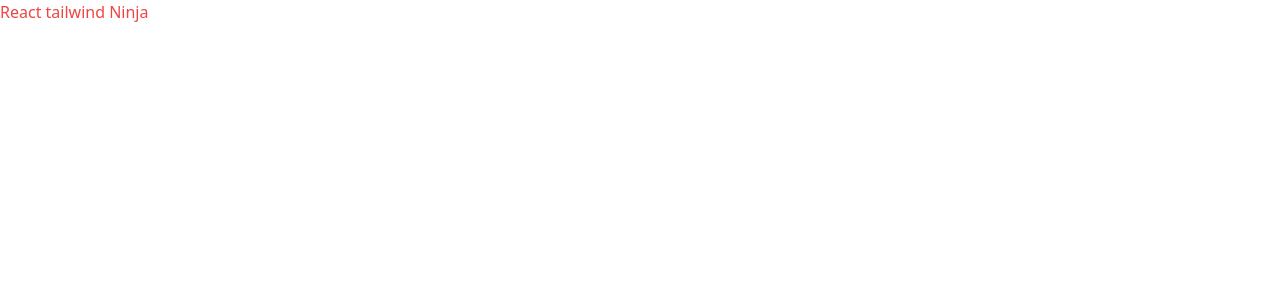
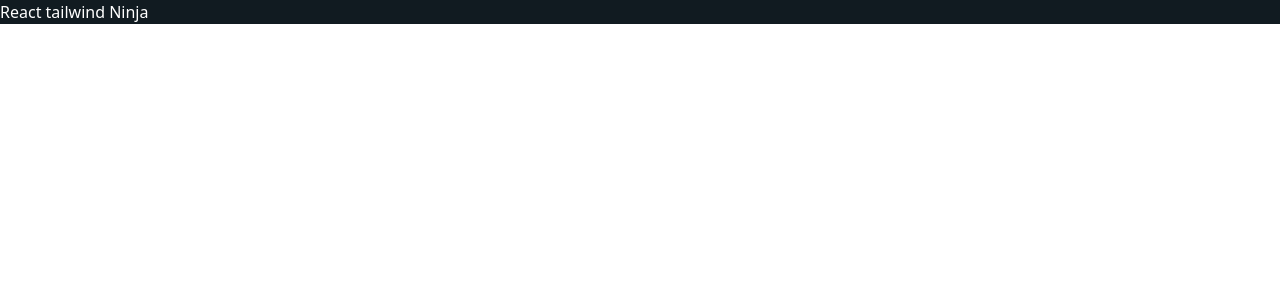
Before and after one commit to Shuvouits/WHATSAPP-MERN-STACK, a React (Create React App) app in the folder client/: page / in a window 1280 px wide. Shown: the top 300 px of the page. Built offline with nearby package versions, Linux system fonts and the light colour scheme; the HTML template or start-up script is replaced by a standard one.

Commit message:
part-10 light 7 dark mode example concept

```diff
--- a/client/src/App.js
+++ b/client/src/App.js
@@ -2,9 +2,12 @@
 
 function App() {
   return (
-    <div>
+    <div className="dark">
 
-      <h1 className="text-red-500">React tailwind Ninja</h1>
+      <h1 className="dark:bg-dark_bg_1">
+        <p className="text-black dark:text-white">React tailwind Ninja</p>
+
+      </h1>
 
     </div>
   );
```
